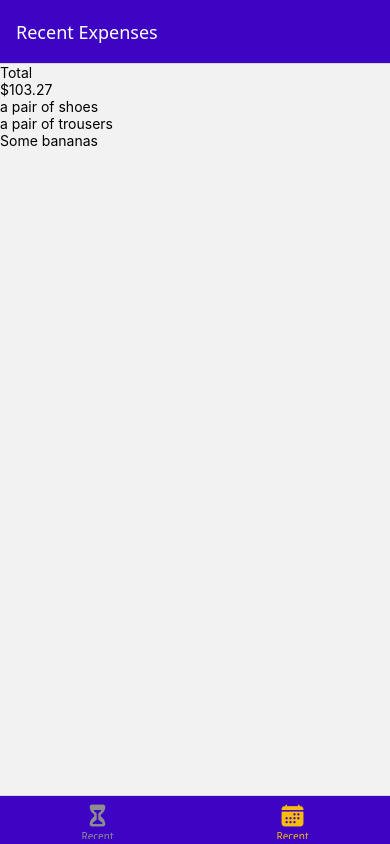
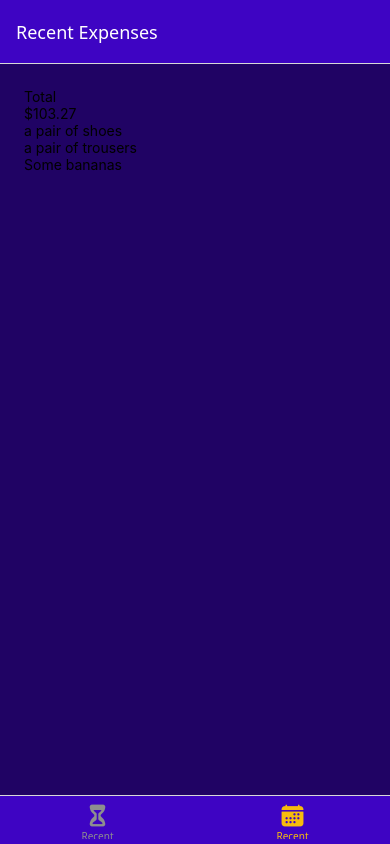
Before and after one commit to meytirm/expenses-app, a React Native app: screen /AllExpenses in a window 390 px wide. Built offline with nearby package versions, Linux system fonts and the light colour scheme.

Commit message:
feat(components): add styling to ExpensesOutput container
Applied padding, flex layout, and background color to `ExpensesOutput` container using `StyleSheet`. Leveraged `GlobalStyles` for consistent styling across the application.

```diff
--- a/components/ExpensesOutput/ExpensesOutput.tsx
+++ b/components/ExpensesOutput/ExpensesOutput.tsx
@@ -1,7 +1,8 @@
-import {View} from "react-native";
+import {StyleSheet, View} from "react-native";
 import ExpensesList from "./ExpensesList";
 import ExpensesSummary from "./ExpensesSummary";
 import {ExpenseInterface} from "../../types";
+import {GlobalStyles} from "../../constants/styles";
 
 function ExpensesOutput({periodName}: Props) {
   const DUMMY_EXPENSES: ExpenseInterface[] = [
@@ -25,7 +26,7 @@
     }
   ]
   return (
-    <View>
+    <View style={styles.container}>
       <ExpensesSummary periodName={periodName} expenses={DUMMY_EXPENSES}/>
       <ExpensesList expenses={DUMMY_EXPENSES}/>
     </View>
@@ -34,6 +35,14 @@
 
 export default ExpensesOutput
 
+const styles = StyleSheet.create({
+  container: {
+    padding: 24,
+    flex: 1,
+    backgroundColor: GlobalStyles.colors.primary800
+  }
+})
+
 interface Props {
   periodName: string
 }
```
